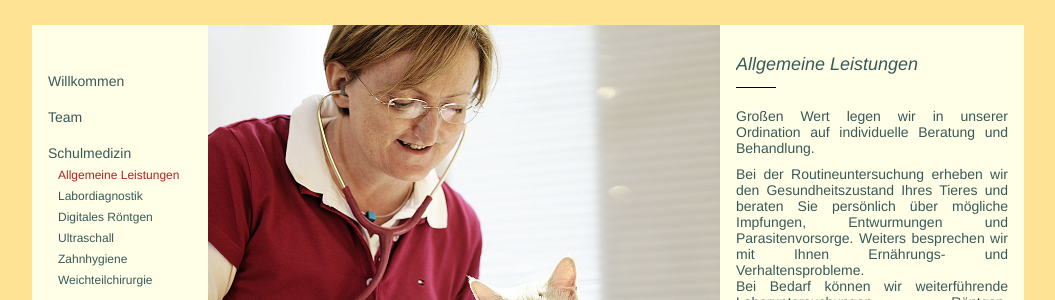
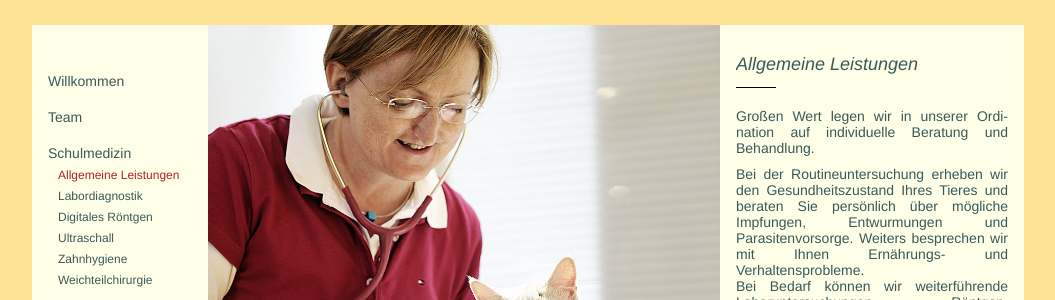
Before and after one commit to richardtraindl/tierarztpraxis-kaiserstrasse.at, a Jekyll site: the page built from schulmedizin.html, in a window 1280 px wide. Shown: the part 143-443 px from the top of the page, without its empty margins (112-1167 px from the left). Built offline with Jekyll 4.4.1, drawn with Linux system fonts in a browser that asks for light colours.

Commit message:
textänderungen

```diff
--- a/_includes/schulmedizin/allgemeine_leistungen.html
+++ b/_includes/schulmedizin/allgemeine_leistungen.html
@@ -6,7 +6,7 @@
     <div class="spacer"><img src="img/horizontal-line.png" alt=""></div>
 
     <p>
-      Großen Wert legen wir in unserer Ordination auf individuelle Beratung und Behandlung.
+      Großen Wert legen wir in unserer Ordi- nation auf individuelle Beratung und Behandlung.
     </p>
 
     <div class="small-gap"></div>
```
